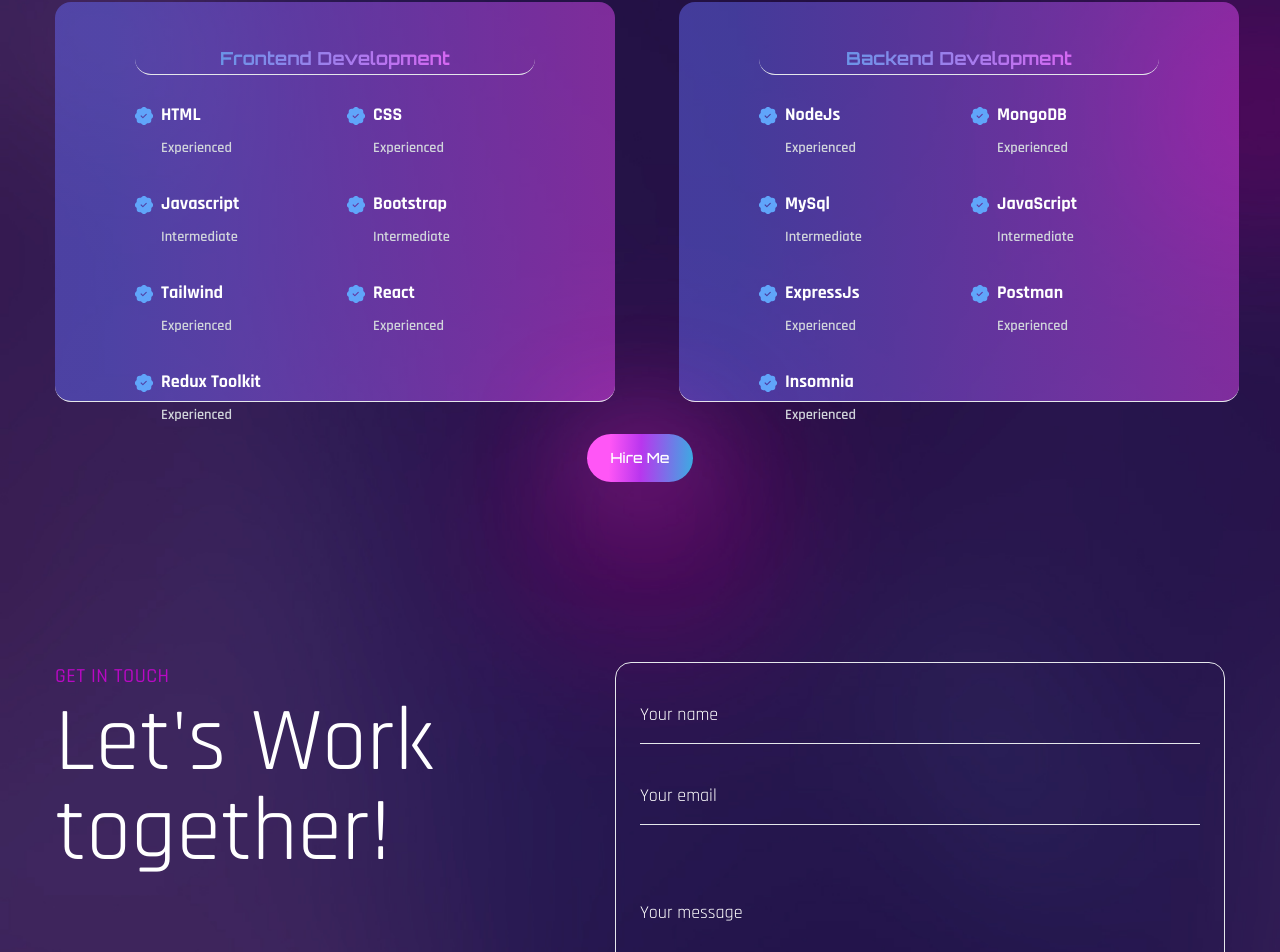
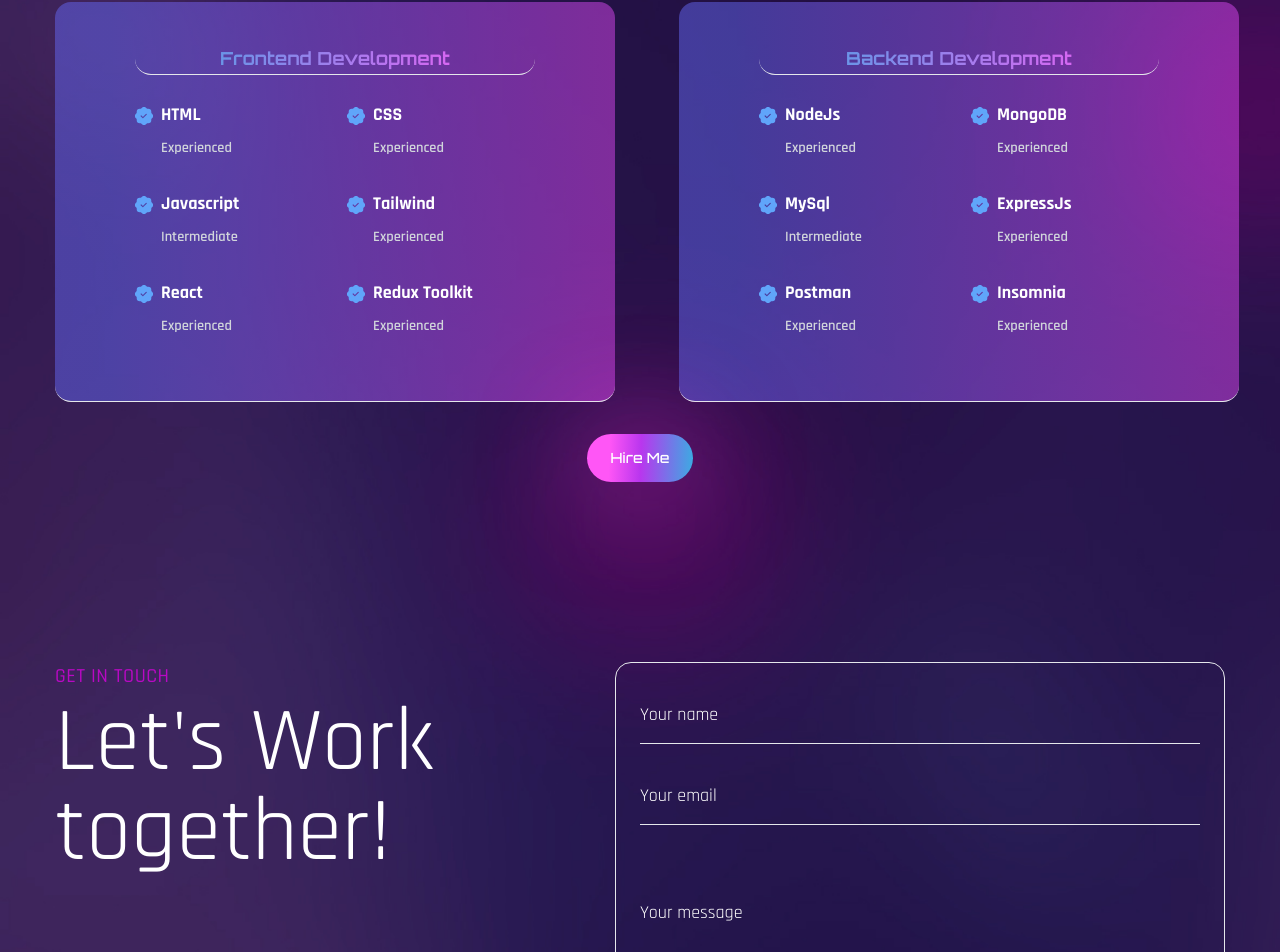
Before and after one commit to rxjans/Portfolio-react, a React (Create React App) app: page / in a window 1280 px wide. Shown: the part 1828-2780 px from the top of the page. Built offline with nearby package versions, Linux system fonts and the light colour scheme; the HTML template or start-up script is replaced by a standard one; a web font is replaced by a local one.

Commit message:
fix: icon

```diff
--- a/public/index.html
+++ b/public/index.html
@@ -3,9 +3,7 @@
   <head>
     <meta charset="utf-8" />
     <meta name="viewport" content="width=device-width, initial-scale=1" />
-    <meta http-equiv='cache-control' content='no-cache'>
-    <meta http-equiv='expires' content='0'>
-    <meta http-equiv='pragma' content='no-cache'>
+    <link rel="icon" type="image" href="../src/assets/logo.png" />
     <meta name="theme-color" content="#000000" />
     <meta
       name="description"
@@ -16,7 +14,7 @@
       href="https://fonts.googleapis.com/css2?family=Aldrich&family=Orbitron:wght@400;500;600;700;800;900&family=Rajdhani:wght@300;400;500;600;700&display=swap"
       rel="stylesheet"
     />
-    <title>React App</title>
+    <title>Portfolio</title>
   </head>
   <body>
     <noscript>You need to enable JavaScript to run this app.</noscript>
--- a/src/components/Services.js
+++ b/src/components/Services.js
@@ -48,13 +48,6 @@
                   <BsPatchCheckFill className='min-w-[18px] text-blue-400 mt-2 mr-2' />
                   <div>
                     <h4 className='font-bold'>Javascript</h4>
-                    <small className='text-gray-300 font-semibold'>Intermediate</small>
-                  </div>
-                </article>
-                <article className='flex '>
-                  <BsPatchCheckFill className='min-w-[18px] text-blue-400 mt-2 mr-2' />
-                  <div>
-                    <h4 className='font-bold'>Bootstrap</h4>
                     <small className='text-gray-300 font-semibold'>Intermediate</small>
                   </div>
                 </article>
@@ -116,13 +109,6 @@
                 <article className='flex '>
                   <BsPatchCheckFill className='min-w-[18px] text-blue-400 mt-2 mr-2' />
                   <div>
-                    <h4 className='font-bold'>JavaScript</h4>
-                    <small className='text-gray-300 font-semibold'>Intermediate</small>
-                  </div>
-                </article>
-                <article className='flex '>
-                  <BsPatchCheckFill className='min-w-[18px] text-blue-400 mt-2 mr-2' />
-                  <div>
                     <h4 className='font-bold'>ExpressJs</h4>
                     <small className='text-gray-300 font-semibold'>Experienced</small>
                   </div>
```
Also changed, not shown: 8 other files (tests, documents, lock files or other folders).
